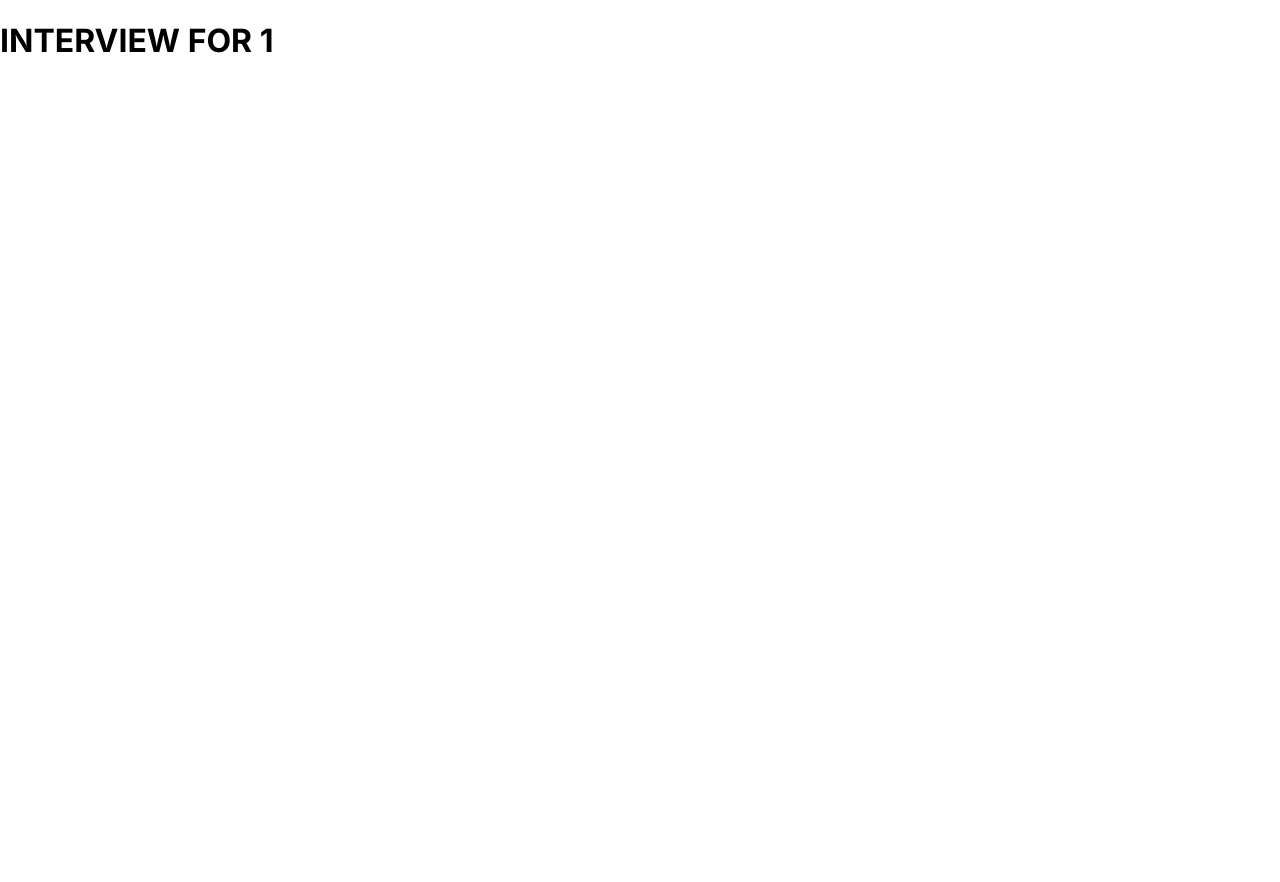
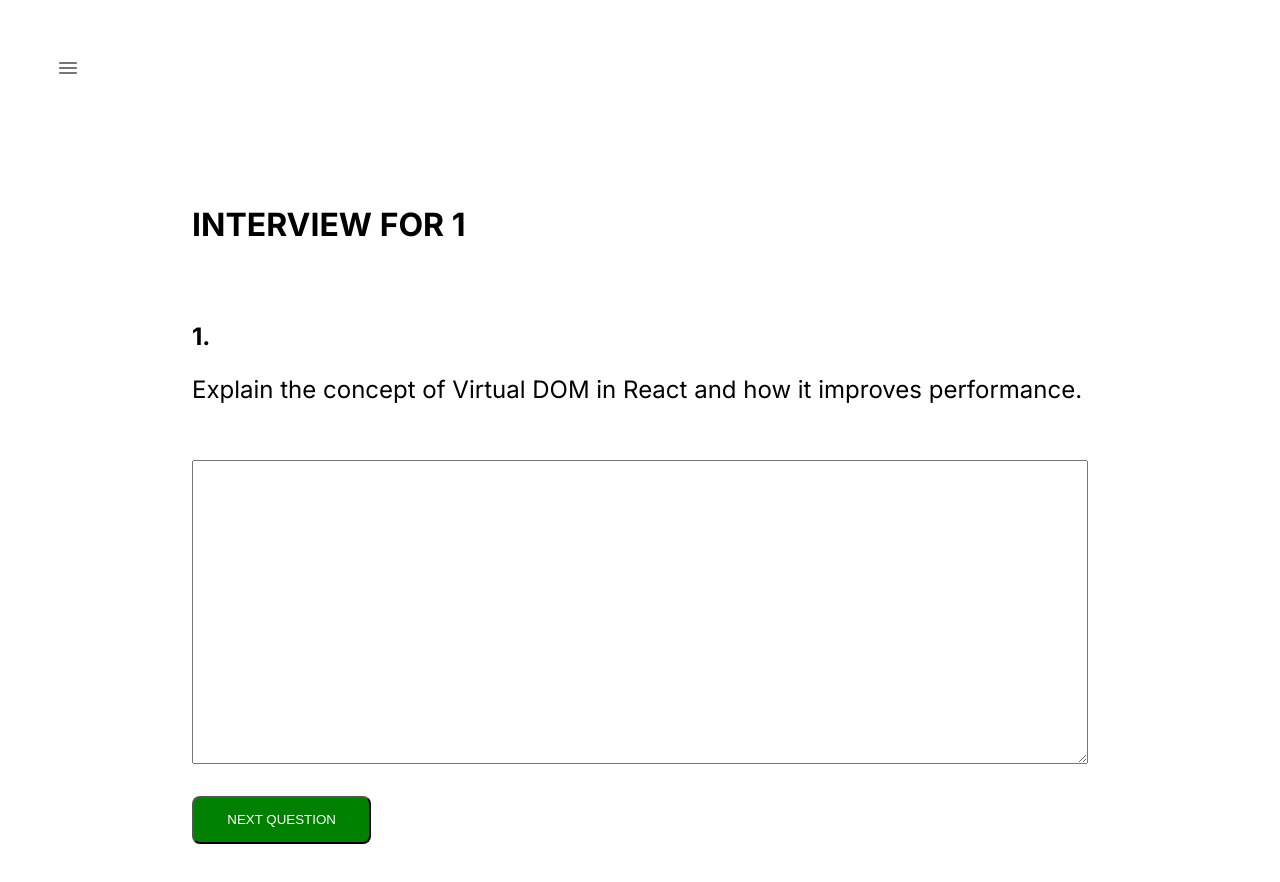
Before and after one commit to ayushdubey7799/i-school, a React (Create React App) app: page /ongoing-interview/1 in a window 1280 px wide. Shown: the top 882 px of the page. Before the commit the page ends 800 px from the top, so only its background shows below. Built offline with nearby package versions, Linux system fonts and the light colour scheme.

Commit message:
added interview page

```diff
--- a/src/App.js
+++ b/src/App.js
@@ -4,7 +4,7 @@ import Home from "./components/LandingPage"
 import Signup from "./components/Authentication/Signup"
 import Login from "./components/Authentication/Login"
 import InterviewPage from "./components/Interviews"
-import OngoingInterview from "./components/Interviews/OngoingInterview"
+import OngoingInterview from "./components/Interviews/CurrentInterview/OngoingInterview"
 const App = () => {
   return (
     <BrowserRouter>
--- /dev/null
+++ b/src/components/Interviews/CurrentInterview/Content.jsx
@@ -0,0 +1,15 @@
+import React from 'react'
+
+const Content = ({data}) => {
+  console.log(data);
+
+  return (
+    <div>
+        <h3>{data?.questionId}.</h3>
+        <p>{data?.question}</p>
+    </div>
+
+  )
+}
+
+export default Content
--- /dev/null
+++ b/src/components/Interviews/CurrentInterview/OngoingInterview.jsx
@@ -0,0 +1,71 @@
+import React, { useEffect, useState } from 'react'
+import { useParams } from 'react-router'
+import { getQuestion } from '../../../functions/api/getQuestion';
+import Content from './Content';
+import MenuRoundedIcon from '@mui/icons-material/MenuRounded';
+import { IconButton, Input } from '@mui/material';
+import MyDrawer from '../Drawer';
+import { styled } from 'styled-components';
+
+const OngoingInterview = () => {
+  const {interviewId} = useParams();
+  const [data,setData] = useState(null);
+  const [id,setId] = useState(1);
+  const [openDrawer,setOpenDrawer] = useState(false);
+
+
+  useEffect(() => {
+    let q = getQuestion(id);
+    console.log(q);
+    setData(q);
+  },[id]);
+
+  return (
+    <>
+    <IconButton style={{margin: "3rem 3rem"}} onClick={() => setOpenDrawer(true)}><MenuRoundedIcon className='link'/></IconButton>
+    <MyDrawer openDrawer={openDrawer} setOpenDrawer={setOpenDrawer}/>
+    <StyledInterview>
+       <h1>
+          INTERVIEW FOR {interviewId}
+          </h1>
+       <Content data={data}/>
+       <textarea rows={10}/>
+       {data?.questionId == 10?<button>Submit Interview</button>:<button onClick={() => setId(id+1)}>NEXT QUESTION</button>}
+    </StyledInterview>
+    </>
+  )
+}
+
+export default OngoingInterview
+
+
+const StyledInterview = styled.div`
+  display: flex;
+  flex-direction: column;
+  width: 70%;
+  margin: 3rem auto;
+  gap: 2rem;
+
+  button{
+    width: 20%;
+    height: 3rem;
+    background-color: green;
+    color: white;
+    border-radius: 0.5rem;
+  }
+
+  input{
+    height: 7rem;
+    width: 100%;
+    border-radius: 0.5rem;
+  }
+
+  p, h3{
+    font-size: 1.5rem;
+  }
+
+  textarea{
+    padding: 1rem;
+    font-size: 1.5rem;
+  }
+`
--- a/src/components/Interviews/OngoingInterview.jsx
+++ /dev/null
@@ -1,12 +0,0 @@
-import React from 'react'
-import { useParams } from 'react-router'
-
-const OngoingInterview = () => {
-   const {interviewId} = useParams();
-
-  return (
-    <h1>INTERVIEW FOR {interviewId}</h1>
-  )
-}
-
-export default OngoingInterview
--- /dev/null
+++ b/src/functions/api/getQuestion.js
@@ -0,0 +1,48 @@
+export const getQuestion = (id) => {
+
+   const data = [
+    {
+      "questionId": 1,
+      "question": "Explain the concept of Virtual DOM in React and how it improves performance."
+    },
+    {
+      "questionId": 2,
+      "question": "What are the differences between CSS Grid and Flexbox? When would you use each?"
+    },
+    {
+      "questionId": 3,
+      "question": "What is lazy loading in the context of web applications? How can it be implemented?"
+    },
+    {
+      "questionId": 4,
+      "question": "Describe the purpose and usage of CORS (Cross-Origin Resource Sharing). How do you handle CORS issues?"
+    },
+    {
+      "questionId": 5,
+      "question": "What are Web Workers in HTML5 and how can they improve the performance of a web application?"
+    },
+    {
+      "questionId": 6,
+      "question": "Explain the role of requestAnimationFrame in animations. How does it differ from using setTimeout or setInterval?"
+    },
+    {
+      "questionId": 7,
+      "question": "What is the role of a service worker in Progressive Web Apps (PWAs)? How does it enable offline functionality?"
+    },
+    {
+      "questionId": 8,
+      "question": "Discuss the pros and cons of using CSS preprocessors (e.g., Sass) in web development."
+    },
+    {
+      "questionId": 9,
+      "question": "Explain the concept of code splitting and dynamic imports in modern JavaScript frameworks."
+    },
+    {
+      "questionId": 10,
+      "question": "What are the main differences between localStorage and sessionStorage? When would you use each?"
+    }
+  ];
+  if(id>data.length)return null;
+  return data[id-1];
+
+}
```
Also changed, not shown: src/functions/api/createInterview.js (added).
